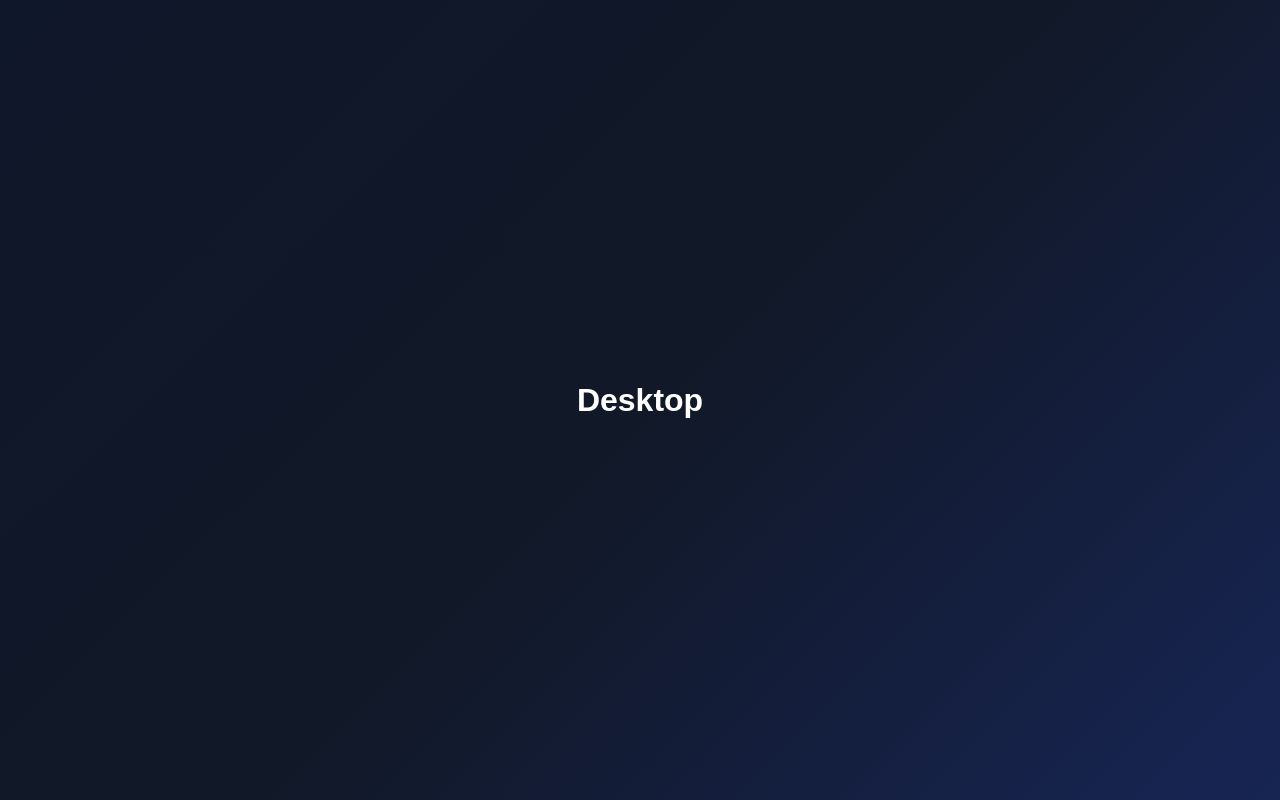
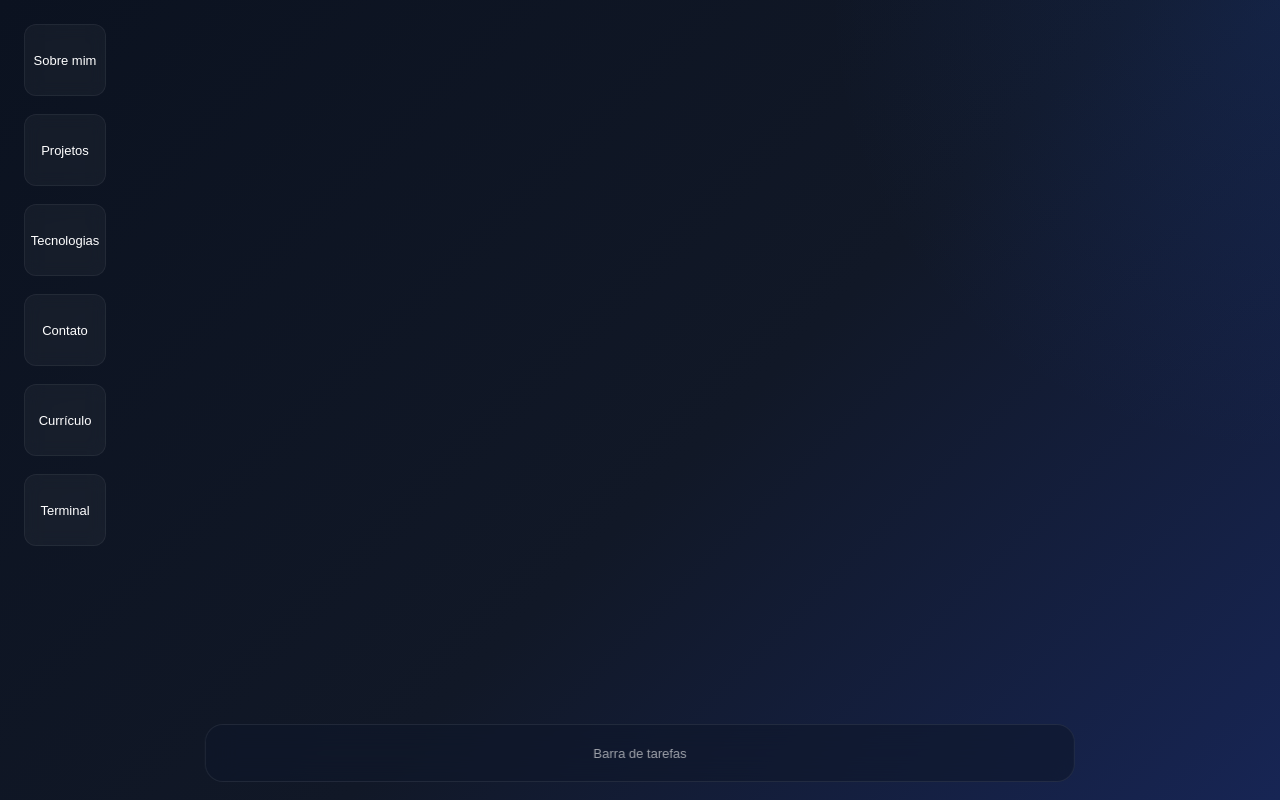
Before and after one commit to warlleyz/portfolio-warlley, a React (Vite) app: page / in a window 1280 px wide. Built offline with nearby package versions, Linux system fonts and the light colour scheme.

Commit message:
Cria visual base do desktop

```diff
--- a/src/components/Desktop/Desktop.css
+++ b/src/components/Desktop/Desktop.css
@@ -1,14 +1,77 @@
 .desktop {
     width: 100%;
     height: 100%;
+    position: relative;
+    overflow: hidden;
+
+    background:
+        radial-gradient(circle at top right, rgba(37, 99, 235, 0.12), transparent 30%),
+        linear-gradient(135deg, #0b1220, #111827 55%, #172554);
+
+    color: white;
+}
+
+.desktop-shortcuts {
+    position: absolute;
+    top: 24px;
+    left: 24px;
+
+    display: flex;
+    flex-direction: column;
+    gap: 18px;
+}
+
+.shortcut {
+    width: 82px;
+    min-height: 72px;
+
     display: flex;
     align-items: center;
     justify-content: center;
 
-    background: linear-gradient(135deg,
-            #0f172a,
-            #111827,
-            #172554);
+    text-align: center;
+    font-size: 13px;
 
-    color: white;
+    border-radius: 12px;
+
+    background: rgba(255, 255, 255, 0.04);
+    border: 1px solid rgba(255, 255, 255, 0.06);
+
+    backdrop-filter: blur(8px);
+
+    cursor: pointer;
+
+    transition:
+        background 0.2s ease,
+        transform 0.2s ease;
 }
+
+.shortcut:hover {
+    background: rgba(255, 255, 255, 0.08);
+    transform: translateY(-2px);
+}
+
+.taskbar-placeholder {
+    position: absolute;
+
+    left: 50%;
+    bottom: 18px;
+    transform: translateX(-50%);
+
+    width: 68%;
+    height: 58px;
+
+    display: flex;
+    align-items: center;
+    justify-content: center;
+
+    border-radius: 18px;
+
+    background: rgba(15, 23, 42, 0.58);
+    border: 1px solid rgba(255, 255, 255, 0.08);
+
+    backdrop-filter: blur(16px);
+
+    font-size: 13px;
+    color: rgba(255, 255, 255, 0.6);
+}
--- a/src/components/Desktop/Desktop.jsx
+++ b/src/components/Desktop/Desktop.jsx
@@ -3,7 +3,18 @@ import './Desktop.css'
 function Desktop() {
     return (
         <main className="desktop">
-            <h1>Desktop</h1>
+            <section className="desktop-shortcuts">
+                <div className="shortcut">Sobre mim</div>
+                <div className="shortcut">Projetos</div>
+                <div className="shortcut">Tecnologias</div>
+                <div className="shortcut">Contato</div>
+                <div className="shortcut">Currículo</div>
+                <div className="shortcut">Terminal</div>
+            </section>
+
+            <div className="taskbar-placeholder">
+                Barra de tarefas
+            </div>
         </main>
     )
 }
```
